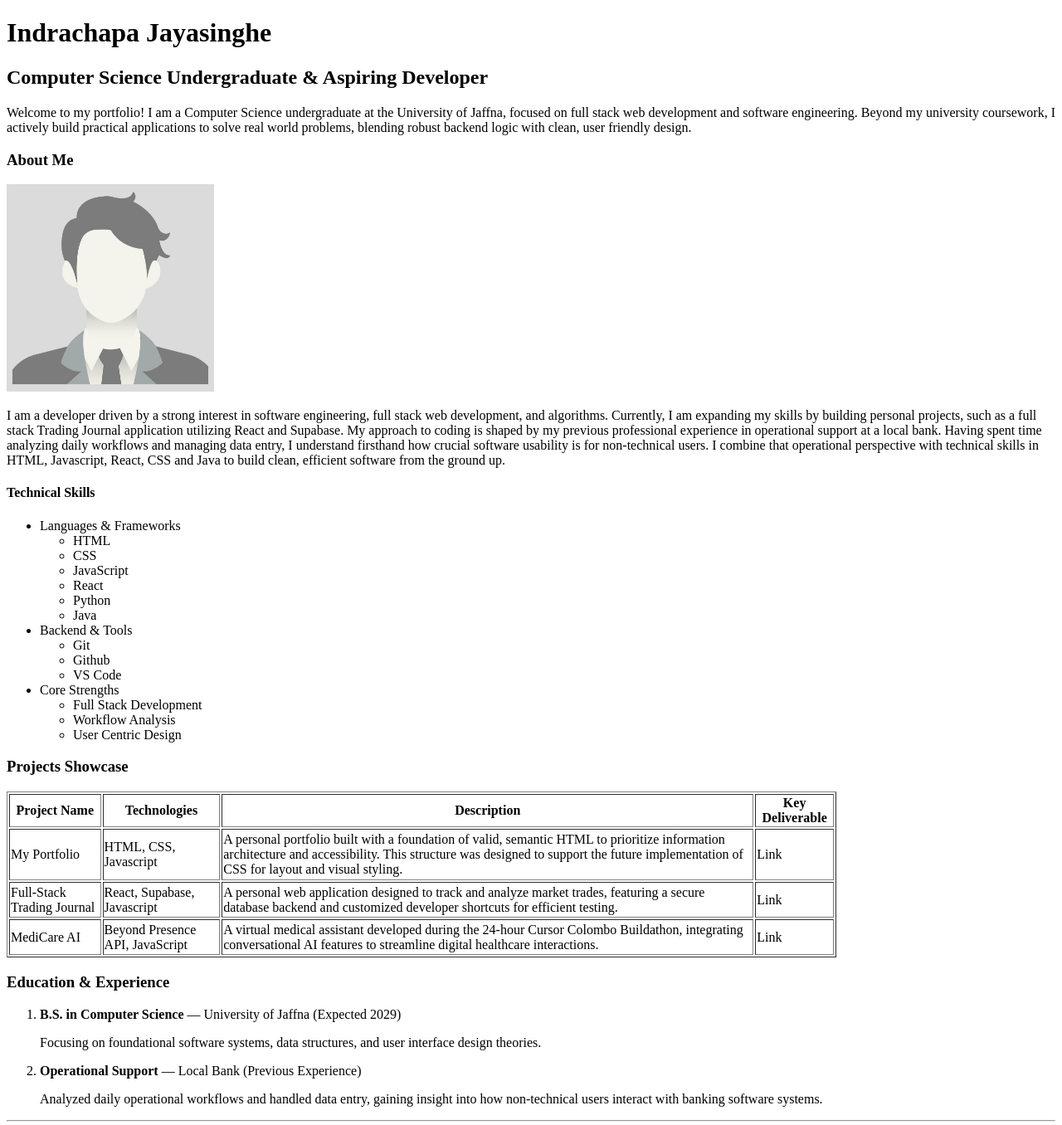
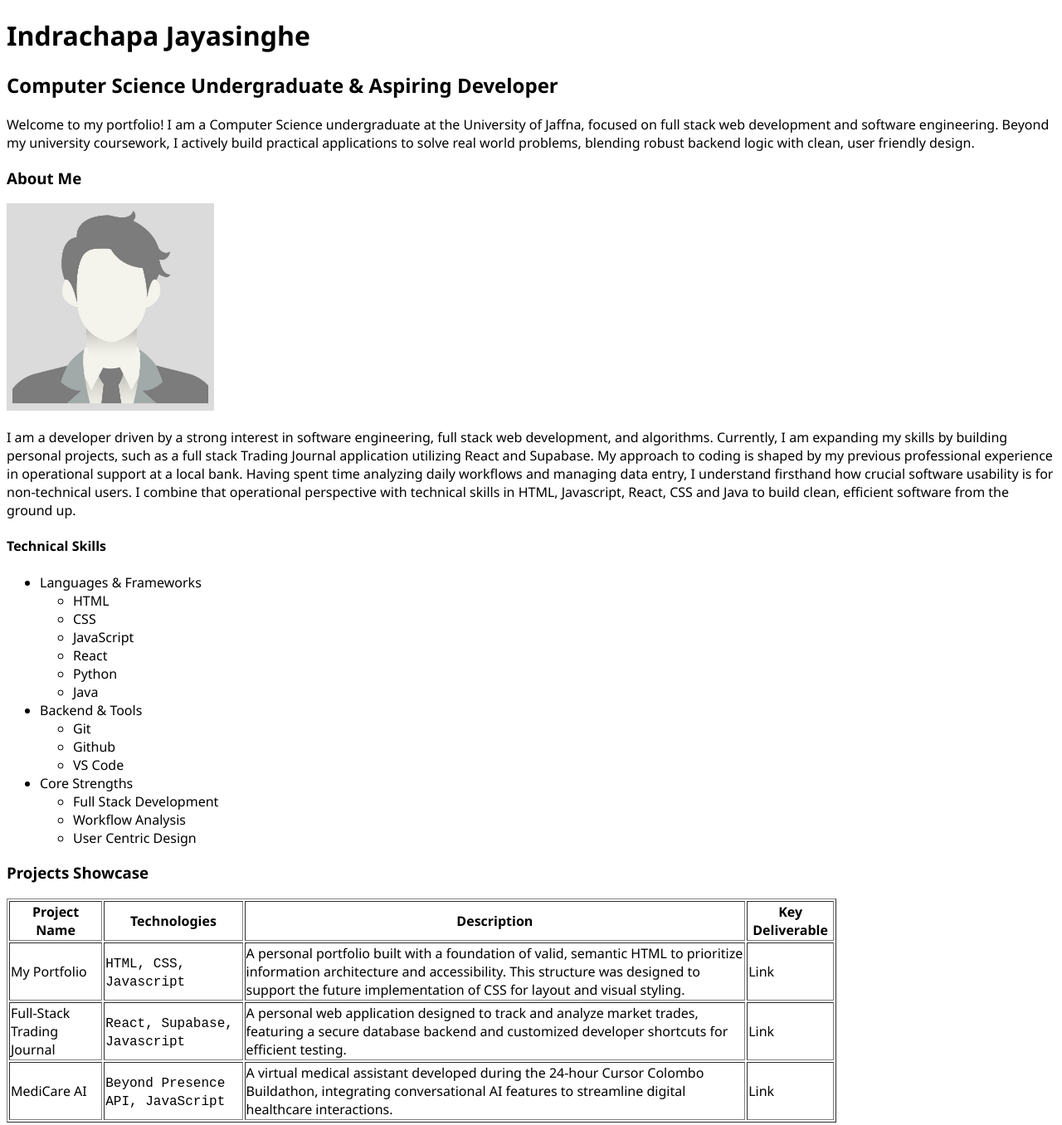
Before and after one commit to indrachapa2004/portfolio, a plain HTML site: page index.html in a window 1280 px wide. Shown: the top 1356 px of the page at 83% size. Drawn offline with Linux system fonts and the light colour scheme.

Commit message:
Visual Changes

```diff
--- a/index.html
+++ b/index.html
@@ -3,8 +3,8 @@
 <head>
     <title>Indrachapa Jayasinghe</title>
 </head>
-<body>
-    <h1>Indrachapa Jayasinghe</h1>
+<body style="font-family: Segoe UI, Tahoma, Geneva, Verdana, sans-serif;">
+    <h1><font face="Segoe UI, Tahoma, sans-serif">Indrachapa Jayasinghe</font></h1>
     <h2>Computer Science Undergraduate & Aspiring Developer</h2>
 
     <p>Welcome to my portfolio! I am a Computer Science undergraduate at the University of Jaffna, focused on full stack web development and software engineering. Beyond my university coursework, I actively build practical applications to solve real world problems, blending robust backend logic with clean, user friendly design.</p>
@@ -59,19 +59,19 @@
         <tbody>
             <tr>
                 <td>My Portfolio</td>
-                <td>HTML, CSS, Javascript</td>
+                <td><font face="'Courier New', Courier, monospace">HTML, CSS, Javascript</font></td>
                 <td>A personal portfolio built with a foundation of valid, semantic HTML to prioritize information architecture and accessibility. This structure was designed to support the future implementation of CSS for layout and visual styling.</td>
                 <td>Link</td>
             </tr>
             <tr>
                 <td>Full-Stack Trading Journal</td>
-                <td>React, Supabase, Javascript</td>
+                <td><font face="'Courier New', Courier, monospace">React, Supabase, Javascript</font></td>
                 <td>A personal web application designed to track and analyze market trades, featuring a secure database backend and customized developer shortcuts for efficient testing.</td>
                 <td>Link</td>
             </tr>
             <tr>
                 <td>MediCare AI</td>
-                <td>Beyond Presence API, JavaScript</td>
+                <td><font face="'Courier New', Courier, monospace">Beyond Presence API, JavaScript</font></td>
                 <td>A virtual medical assistant developed during the 24-hour Cursor Colombo Buildathon, integrating conversational AI features to streamline digital healthcare interactions.</td>
                 <td>Link</td>
             </tr>
```
